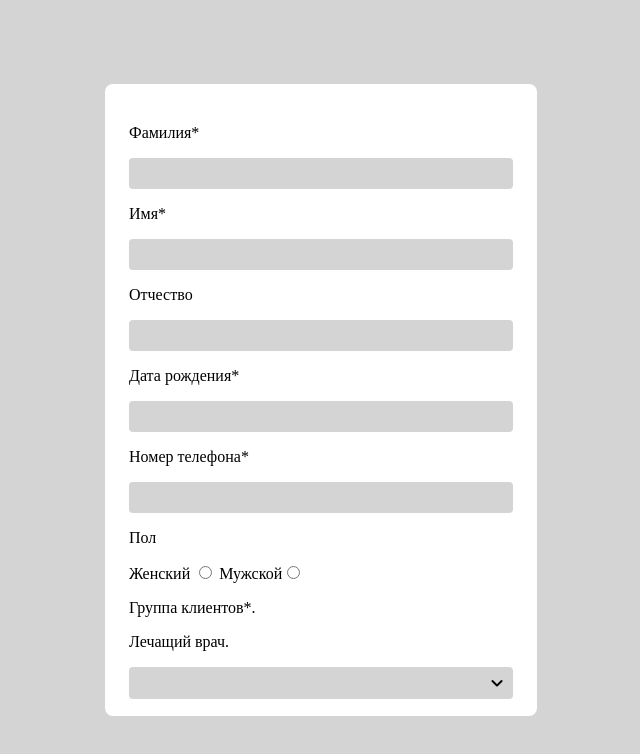
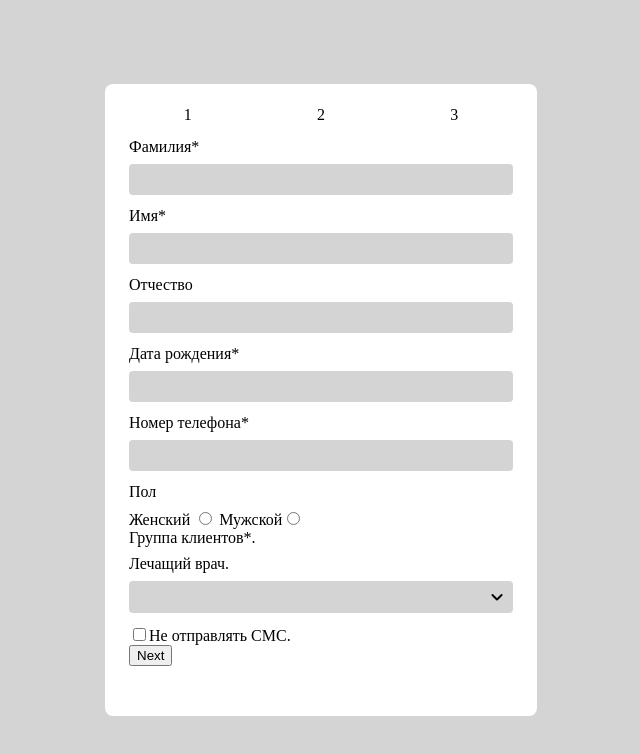
Before and after one commit to Sadnessa/test-form, a Vue app: page / in a window 1280 px wide. Shown: the top 754 px of the page, without its empty margins (319-959 px from the left). Built offline with nearby package versions, Linux system fonts and the light colour scheme.

Commit message:
Deleted scroll. Added tabs.

```diff
--- a/src/App.vue
+++ b/src/App.vue
@@ -1,10 +1,16 @@
 <template>
   <FormCard>
-    <div class="scroll">
-      <About></About>
-      <Address></Address>
-      <Passport></Passport>
-      <!-- <About></About> -->
+    <div class="view">
+      <div class="view__item" v-for="i in forms" :key="i">
+        {{ i }}
+      </div>
+    </div>
+    <div class="content">
+      <About v-if="currentForm == 0"></About>
+      <Address v-if="currentForm == 1"></Address>
+      <Passport v-if="currentForm == 2"></Passport>
+      <button @click="prevButton" v-if="this.currentForm >= 1">Prev</button>
+      <button @click="nextButton" v-if="this.currentForm <= 1">Next</button>
     </div>
   </FormCard>
 </template>
@@ -21,6 +27,29 @@ export default {
     About,
     Address,
     Passport,
+  },
+
+  data() {
+    return {
+      forms: [1, 2, 3],
+      currentForm: 0,
+    };
+  },
+
+  methods: {
+    prevButton() {
+      if (this.currentForm <= 0) {
+        return;
+      }
+      this.currentForm--;
+    },
+
+    nextButton() {
+      if (this.currentForm >= 2) {
+        return;
+      }
+      this.currentForm++;
+    },
   },
 };
 </script>
@@ -39,22 +68,33 @@ body {
   margin: 0px 60px;
   overflow: hidden;
 }
+
+p {
+  margin: 0px;
+  margin-bottom: 8px;
+}
 </style>
 
 <style lang="scss" scoped>
 .card {
+  display: flex;
+  flex-direction: column;
   width: 100%;
   max-width: 400px;
   height: 100%;
   max-height: 600px;
   overflow: hidden;
 
-  .scroll {
-    height: 100%;
-    overflow-y: auto;
+  .view {
+    display: flex;
+    justify-content: space-around;
+    padding: 6px 0px;
+  }
+
+  .content {
+    flex-grow: 1;
     padding: 8px;
     box-sizing: border-box;
-    // scrollbar-gutter: stable;
   }
 }
 </style>
```
